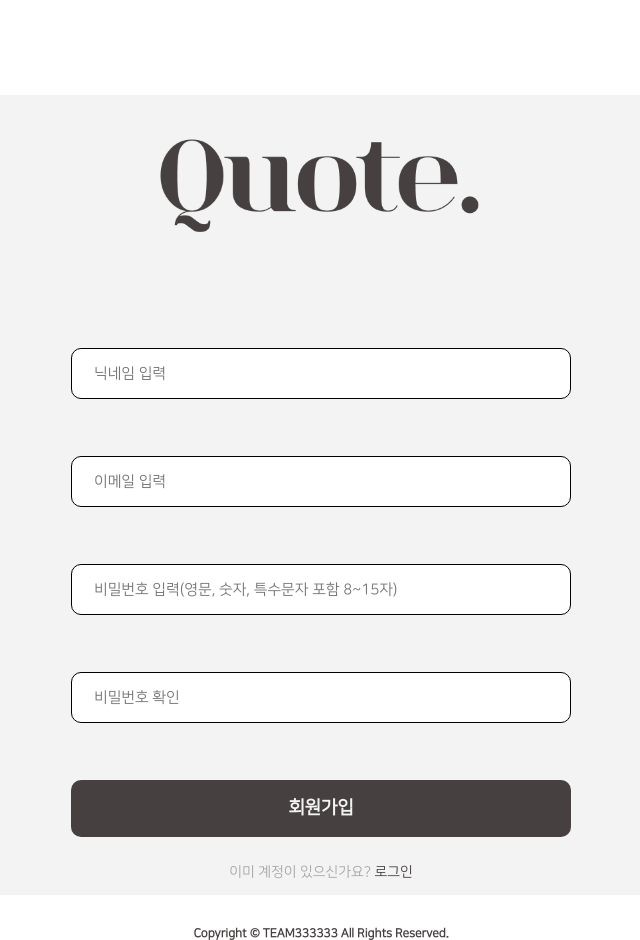
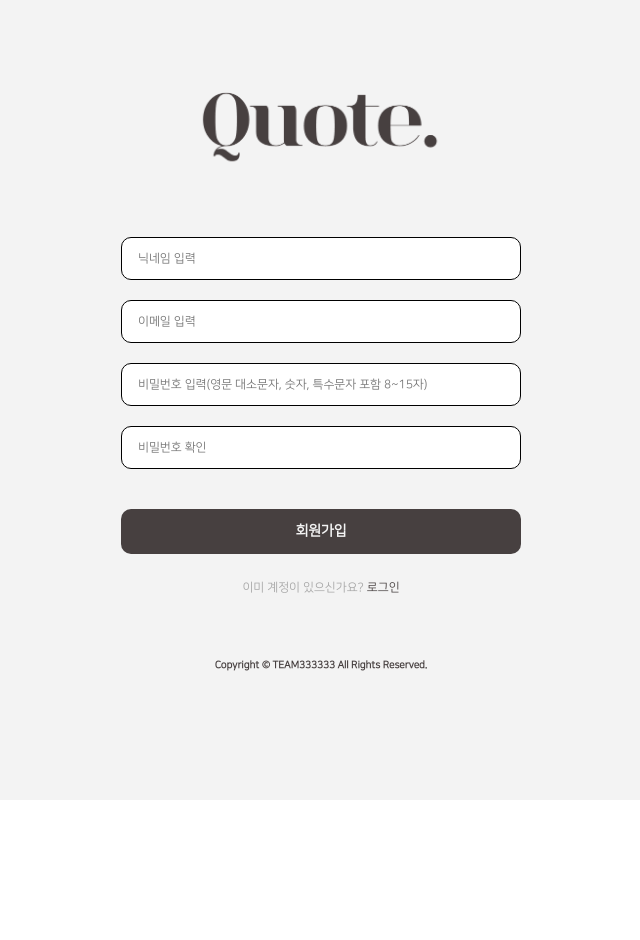
Before and after one commit to prgrms-fe-devcourse/NFE1_2_3_Quote, a React (Vite) app in the folder frontend/: page /signup in a window 1280 px wide. Shown: the whole page, without its empty margins (319-959 px from the left). After the commit the page ends 800 px from the top, so only its background shows below. Built offline with nearby package versions, Linux system fonts and the light colour scheme.

Commit message:
🎨 Style: 회원가입 페이지, 로그인 페이지 요소 크기 조정 #10

```diff
--- /dev/null
+++ b/frontend/src/pages/SignUpPage/apis/signUp.ts
@@ -0,0 +1,40 @@
+import axios, { AxiosInstance } from "axios";
+
+interface SignUpData {
+  nickname: string;
+  email: string;
+  password: string;
+}
+
+const siteUrl = "http://43.200.164.241:8000/"
+
+//회원가입과 로그인에 사용할 axiosClient
+export const authAxiosClient: AxiosInstance = axios.create({
+  baseURL: siteUrl,
+  timeout: 2000,
+  headers: {
+    accept: 'application/json'
+  }
+});
+
+//회원가입 요청
+export const signUpRequest = async (newUser: SignUpData) => {
+  try {
+    const res = await authAxiosClient.post('/signup', newUser);
+
+    if (res.status === 200) {
+      console.log("SignUp Success");
+      return res.data;
+    }
+  } catch (err) {
+    if (axios.isAxiosError(err)) {
+      const status = err.response?.status;
+
+      if (status === 500) {
+        console.error("Server error");
+      }
+
+      return null;
+    }
+  }
+}
--- a/frontend/src/pages/SignUpPage/components/SignUpForm.tsx
+++ b/frontend/src/pages/SignUpPage/components/SignUpForm.tsx
@@ -1,94 +1,192 @@
 import MainLayout from "@/layouts/MainLayout";
-import { useState } from "react";
+import { ChangeEvent, FormEvent, useState } from "react";
 import styled from "styled-components";
 import logo from "@assets/images/quoteLogo.png";
+import { Link } from "react-router-dom";
+import { useSignUp } from "../hooks/useSignUp";
 
 const Container = styled.form`
   width: 100%;
+  display: flex;
   height: 100vh;
-  display: flex;
   flex-direction: column;
   align-items: center;
-  margin-top: 95px;
 `;
 const Header = styled.div`
-  margin-bottom: 96px;
+  margin: 60px 0;
 `;
 const Logo = styled.img`
-  width: 340px;
+  width: 250px;
+`;
+const InputDiv = styled.div`
+  margin-bottom: 20px;
 `;
 const InputStyle = styled.input`
-  width: 500px;
-  height: 55px;
-  font-size: 15px;
+  width: 400px;
+  height: 43px;
+  font-size: 12px;
   outline-style: none;
   border-radius: 10px;
-  border: 1px solid black;
-  padding: 16px 22px;
-  margin-bottom: 27px;
+  border: 0.9px solid black;
+  padding: 16px;
+  &:-webkit-autofill {
+    -webkit-box-shadow: 0 0 0 30px #fff inset;
+    -webkit-text-fill-color: #000;
+  }
+  &:-webkit-autofill,
+  &:-webkit-autofill:hover,
+  &:-webkit-autofill:focus,
+  &:-webkit-autofill:active {
+    transition: background-color 5000s ease-in-out 0s;
+  }
 `;
 const ErrorMessage = styled.div`
   color: #d72121;
   font-size: 12px;
-  width: 500px;
-  margin: 6px 0 24px 0;
+  margin: 6px 0 0 10px;
 `;
 const SignUpBtn = styled.button`
-  width: 500px;
-  height: 60px;
+  width: 400px;
+  height: 45px;
   border-radius: 10px;
   background-color: #474040;
   color: #f3f3f3;
   border-style: none;
-  font-size: 18px;
+  font-size: 14px;
   font-weight: bold;
-  margin-bottom: 27px;
+  margin: 20px 0 27px 0;
   cursor: pointer;
-  padding: 18px 0;
+  padding: 10px 0;
 `;
 const MoveToLogin = styled.div`
-  font-size: 14px;
+  font-size: 12px;
   font-weight: bold;
-  margin-bottom: 47px;
+  margin-bottom: 65px;
 `;
 const CopyRight = styled.span`
-  font-size: 12px;
+  font-size: 10px;
   font-weight: bold;
   color: #474040;
 `;
 
+interface SignUpData {
+  nickname: string;
+  email: string;
+  password: string;
+  checkPwd: string;
+}
+
 const SignUpForm = () => {
+  const [info, setInfo] = useState<SignUpData>({
+    nickname: "",
+    email: "",
+    password: "",
+    checkPwd: "",
+  });
+  const [checkPwd, setCheckPwd] = useState("");
   const [errMsg, setErrorMsg] = useState("");
+  const { mutate: signUp } = useSignUp();
+
+  const handleChange = (e: ChangeEvent<HTMLInputElement>): void => {
+    const { name, value } = e.target;
+    setInfo({ ...info, [name]: value });
+  };
+
+  //입력값이 유효한지 확인
+  const isValid = (data: string) => {
+    if (data === info.nickname) {
+      const nicknameRegex = /^[^\s]{1,8}$/;
+      return nicknameRegex.test(data);
+    }
+
+    if (data === info.email) {
+      const emailRegex = /^[a-zA-Z0-9._-]+@[a-zA-Z0-9.-]+\.[a-zA-Z]{2,4}$/i;
+      return emailRegex.test(data);
+    }
+
+    if (data === info.password) {
+      const pwdRegex = /^(?=.*[a-zA-Z])(?=.*[0-9])(?=.*[!@#$%^&*?_]).{8,15}$/;
+      return pwdRegex.test(data);
+    }
+  };
+
+  //새로운 유저 정보 전송
+  const onSubmitHandler = (e: FormEvent<HTMLFormElement>) => {
+    e.preventDefault();
+
+    const newUser = {
+      nickname: info.nickname,
+      email: info.email,
+      password: info.password,
+    };
+
+    const validation =
+      isValid(info.email) &&
+      isValid(info.nickname) &&
+      isValid(info.password) &&
+      info.password === info.checkPwd;
+
+    const result = signUp(newUser);
+
+    if (validation) {
+      return result;
+    }
+  };
 
   return (
     <MainLayout>
-      <Container>
+      <Container onSubmit={onSubmitHandler}>
         <Header>
           <Logo src={logo} />
         </Header>
+
+        <InputDiv>
           <InputStyle
             type='text'
             placeholder='닉네임 입력'
+            name='nickname'
+            value={info.nickname}
+            onChange={handleChange}
+            required
           />
-        <ErrorMessage>{errMsg}</ErrorMessage>
+          {errMsg && <ErrorMessage>{errMsg}</ErrorMessage>}
+        </InputDiv>
 
+        <InputDiv>
           <InputStyle
             type='text'
             placeholder='이메일 입력'
+            name='email'
+            value={info.email}
+            onChange={handleChange}
+            required
           />
-        <ErrorMessage>{errMsg}</ErrorMessage>
+          {errMsg && <ErrorMessage>{errMsg}</ErrorMessage>}
+        </InputDiv>
 
+        <InputDiv>
           <InputStyle
             type='text'
-          placeholder='비밀번호 입력(영문, 숫자, 특수문자 포함 8~15자)'
+            placeholder='비밀번호 입력(영문 대소문자, 숫자, 특수문자 포함 8~15자)'
+            name='password'
+            value={info.password}
+            onChange={handleChange}
+            required
           />
-        <ErrorMessage>{errMsg}</ErrorMessage>
+          {errMsg && <ErrorMessage>{errMsg}</ErrorMessage>}
+        </InputDiv>
 
+        <InputDiv>
           <InputStyle
             type='text'
             placeholder='비밀번호 확인'
+            name='checkPwd'
+            value={checkPwd}
+            onChange={handleChange}
+            required
           />
-        <ErrorMessage>{errMsg}</ErrorMessage>
+          {errMsg && <ErrorMessage>{errMsg}</ErrorMessage>}
+        </InputDiv>
 
         <SignUpBtn type='submit'>회원가입</SignUpBtn>
 
@@ -96,7 +194,12 @@ const SignUpForm = () => {
           <span style={{ color: "#a7a7a7" }}>
             이미 계정이 있으신가요?&nbsp;
           </span>
+          <Link
+            to='/login'
+            style={{ textDecoration: "none" }}
+          >
             <span style={{ color: "#474040", cursor: "pointer" }}>로그인</span>
+          </Link>
         </MoveToLogin>
 
         <CopyRight>Copyright © TEAM333333 All Rights Reserved.</CopyRight>
--- /dev/null
+++ b/frontend/src/pages/SignUpPage/hooks/useSignUp.ts
@@ -0,0 +1,17 @@
+import { useMutation } from "@tanstack/react-query";
+import { useNavigate } from "react-router-dom"
+import { signUpRequest } from "../apis/signUp";
+
+export const useSignUp = () => {
+  const signUpMutation = useMutation({
+    mutationFn: signUpRequest,
+
+    onSuccess: (result) => {
+      console.log("SignUp Success: ", result);
+    },
+    onError: (error) => {
+      console.error("Error: ", error);
+    }
+  })
+  return signUpMutation;
+}
```
Also changed, not shown: frontend/src/pages/LogInPage/components/LoginForm.tsx (+59 -24 lines). Lines whose indentation alone changed are shown as unchanged.
